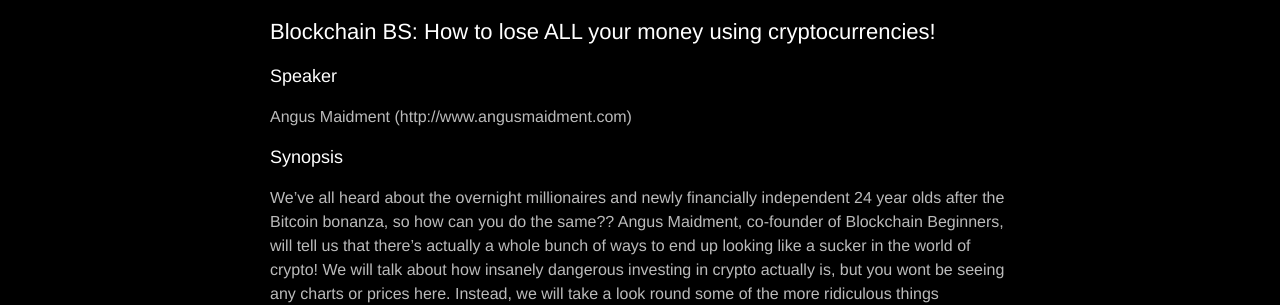
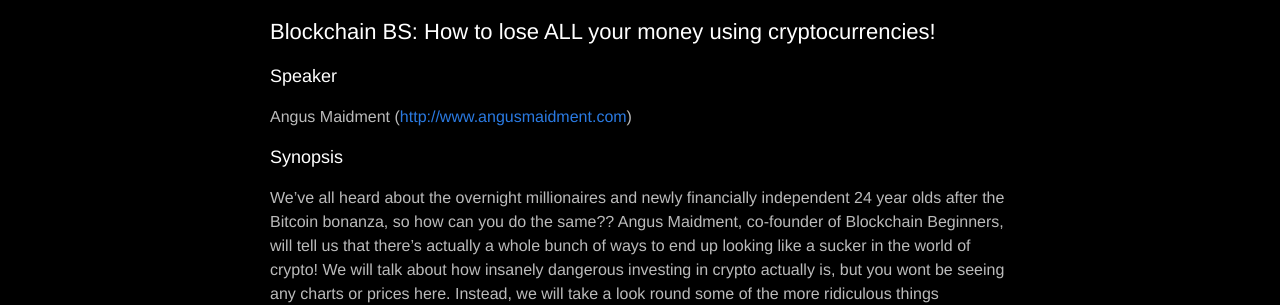
Before and after one commit to dc4420/website, a Jekyll site: the page built from _posts/2018-03-27-talks.markdown, in a window 1280 px wide. Shown: the part 595-900 px from the top of the page. Built offline with Jekyll 4.4.1, drawn with Linux system fonts in a browser that asks for light colours; nearby versions of some CDN libraries; some of the changed lines change nothing that is shown.

Commit message:
fix link

```diff
--- a/_posts/2018-03-27-talks.markdown
+++ b/_posts/2018-03-27-talks.markdown
@@ -32,7 +32,7 @@
 
 ### Speaker
 
-Angus Maidment (http://www.angusmaidment.com)
+Angus Maidment ([http://www.angusmaidment.com](http://www.angusmaidment.com))
 
 ### Synopsis
 
```
